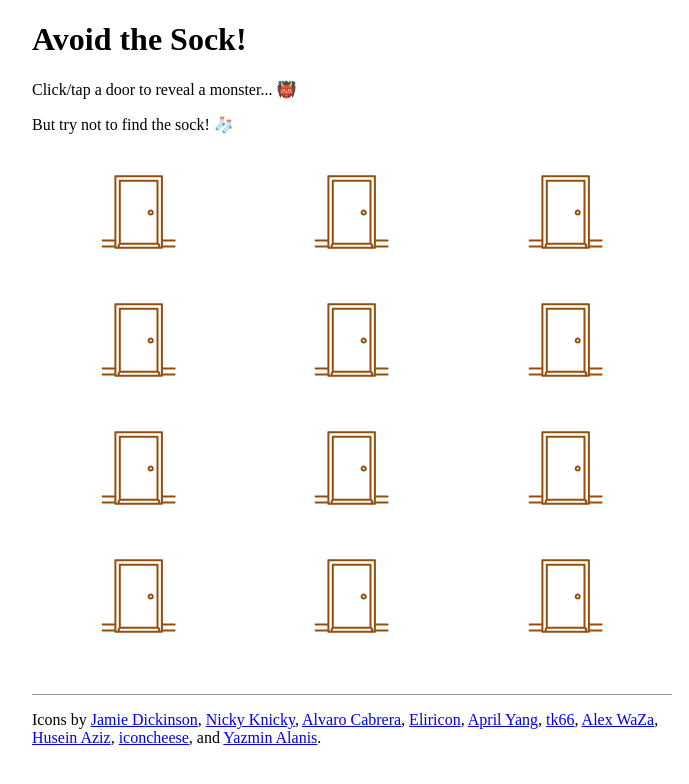
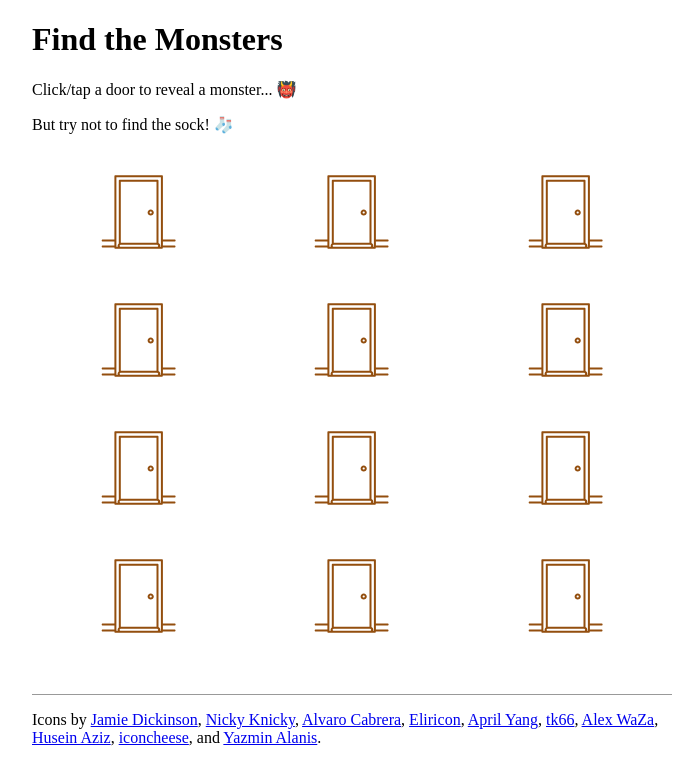
Before and after one commit to kieranbarker/find-the-monsters, a plain HTML site: page index.html in a window 1280 px wide. Shown: the whole page, without its empty margins (288-977 px from the left). Drawn offline with Linux system fonts and the light colour scheme.

Commit message:
Remove meta description and change title

```diff
--- a/index.html
+++ b/index.html
@@ -3,12 +3,11 @@
   <head>
     <meta charset="utf-8">
     <meta name="viewport" content="width=device-width, initial-scale=1">
-    <meta name="description" content="Find your monster friends and avoid the sock! A game inspired by Monsters, Inc.">
-    <title>Avoid the Sock!</title>
+    <title>Find the Monsters</title>
     <link rel="stylesheet" href="assets/css/styles.css">
   </head>
   <body>
-    <h1>Avoid the Sock!</h1>
+    <h1>Find the Monsters</h1>
     <div id="app"></div>
     <noscript>
       <p>
```
